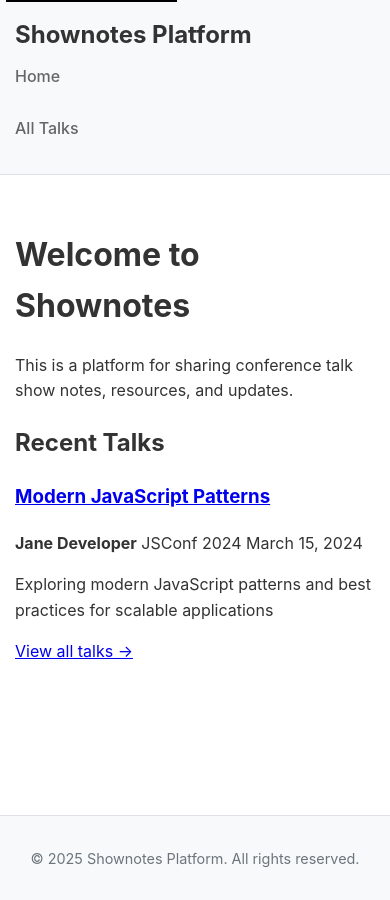
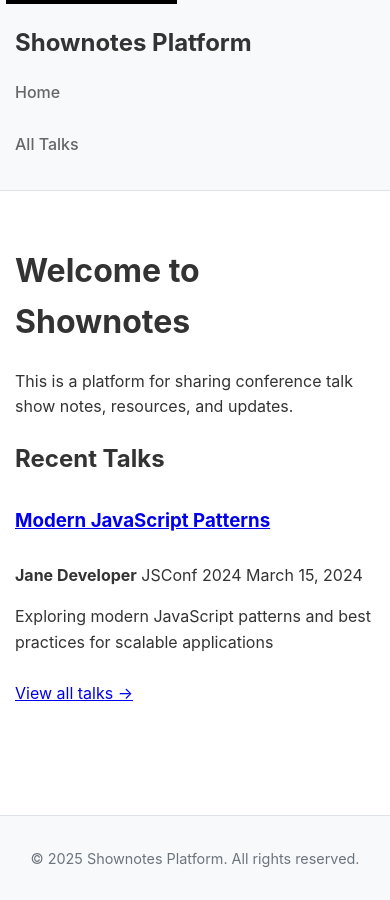
Before and after one commit to jbaruch/shownotes-template, a Jekyll site: the page built from index.md, in a window 390 px wide. Built offline with Jekyll 4.4.1, drawn with Linux system fonts in a browser that asks for light colours.

Commit message:
Fix CI test failures: URI constant and mobile accessibility
- Add missing 'uri' require to SiteMetadataTest
- Update CSS to ensure all links meet 44px minimum touch target on mobile

🤖 Generated with [Claude Code](https://claude.ai/code)

Co-Authored-By: Claude <noreply@anthropic.com>

```diff
--- a/assets/css/main.css
+++ b/assets/css/main.css
@@ -360,6 +360,14 @@ body {
 
 /* Touch targets - minimum 44px for accessibility */
 @media (max-width: 768px) {
+    a {
+        min-height: 44px;
+        display: inline-flex;
+        align-items: center;
+        padding-top: 0.5rem;
+        padding-bottom: 0.5rem;
+    }
+
     .resource-link {
         min-height: 44px;
         display: flex;
```
Also changed, not shown: test/impl/unit/site_metadata_test.rb (+1 -0 lines).
